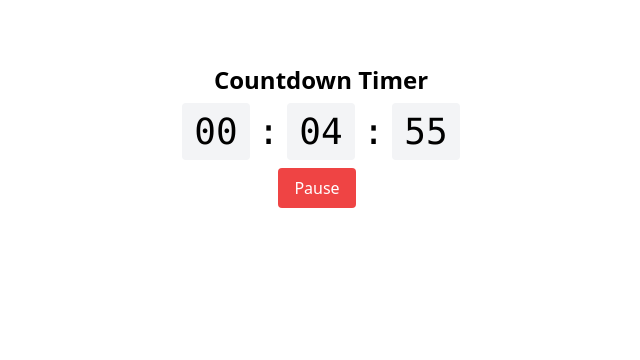
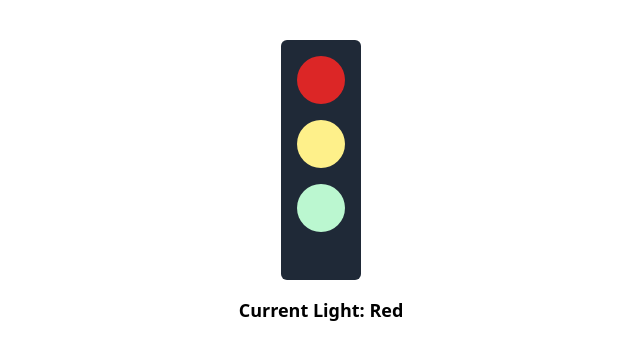
Before and after one commit to Manj-2343/React_machine_coding_round_two, a React (Vite) app: page / in a window 1280 px wide. Shown: the top 360 px of the page, without its empty margins (319-959 px from the left). Built offline with nearby package versions, Linux system fonts and the light colour scheme.

Commit message:
trafficLight

```diff
--- a/src/App.jsx
+++ b/src/App.jsx
@@ -3,13 +3,15 @@ import Pagination from "./Component/pagenation/Pagination";
 import ParentPagination from "./Component/pagenation/ParentPagination";
 import DigitalClock from "./Component/digitalClock/DigitalClock";
 import ParentCountDownTimer from "./Component/stopWatch/ParentCountDownTimer";
+import TrafficLight from "./Component/trafficLight/TrafficLight";
 
 const App = () => {
   return (
     <div>
       {/* <ParentPagination /> */}
       {/* <DigitalClock /> */}
-      <ParentCountDownTimer />
+      {/* <ParentCountDownTimer /> */}
+      <TrafficLight />
     </div>
   );
 };
--- a/src/Component/trafficLight/TrafficLight.jsx
+++ b/src/Component/trafficLight/TrafficLight.jsx
@@ -1,44 +1,44 @@
-// import React, { useState, useEffect } from "react";
+import React, { useState, useEffect } from "react";
 
-// const TrafficLight = () => {
-//   const [activeLight, setActiveLight] = useState("red");
+const TrafficLight = () => {
+  const [activeLight, setActiveLight] = useState("red");
 
-//   useEffect(() => {
-//     const interval = setInterval(() => {
-//       setActiveLight((prevLight) => {
-//         if (prevLight === "red") return "green";
-//         if (prevLight === "green") return "yellow";
-//         return "red";
-//       });
-//     }, 2000); // Change color every 2 seconds
+  useEffect(() => {
+    const interval = setInterval(() => {
+      setActiveLight((prevLight) => {
+        if (prevLight === "red") return "green";
+        if (prevLight === "green") return "yellow";
+        return "red";
+      });
+    }, 2000); // Change color every 2 seconds
 
-//     return () => clearInterval(interval); // Clean up interval on component unmount
-//   }, []);
+    return () => clearInterval(interval); // Clean up interval on component unmount
+  }, []);
 
-//   return (
-//     <div className="flex flex-col items-center gap-4 mt-10">
-//       <div className="w-20 h-60 bg-gray-800 rounded-md p-4 flex flex-col items-center gap-4">
-//         <div
-//           className={`w-12 h-12 rounded-full ${
-//             activeLight === "red" ? "bg-red-600" : "bg-red-300"
-//           }`}
-//         ></div>
-//         <div
-//           className={`w-12 h-12 rounded-full ${
-//             activeLight === "yellow" ? "bg-yellow-500" : "bg-yellow-200"
-//           }`}
-//         ></div>
-//         <div
-//           className={`w-12 h-12 rounded-full ${
-//             activeLight === "green" ? "bg-green-500" : "bg-green-200"
-//           }`}
-//         ></div>
-//       </div>
-//       <h1 className="text-lg font-semibold">
-//         Current Light: <span className="capitalize">{activeLight}</span>
-//       </h1>
-//     </div>
-//   );
-// };
+  return (
+    <div className="flex flex-col items-center gap-4 mt-10">
+      <div className="w-20 h-60 bg-gray-800 rounded-md p-4 flex flex-col items-center gap-4">
+        <div
+          className={`w-12 h-12 rounded-full ${
+            activeLight === "red" ? "bg-red-600" : "bg-red-300"
+          }`}
+        ></div>
+        <div
+          className={`w-12 h-12 rounded-full ${
+            activeLight === "yellow" ? "bg-yellow-500" : "bg-yellow-200"
+          }`}
+        ></div>
+        <div
+          className={`w-12 h-12 rounded-full ${
+            activeLight === "green" ? "bg-green-500" : "bg-green-200"
+          }`}
+        ></div>
+      </div>
+      <h1 className="text-lg font-semibold">
+        Current Light: <span className="capitalize">{activeLight}</span>
+      </h1>
+    </div>
+  );
+};
 
-// export default TrafficLight;
+export default TrafficLight;
```
